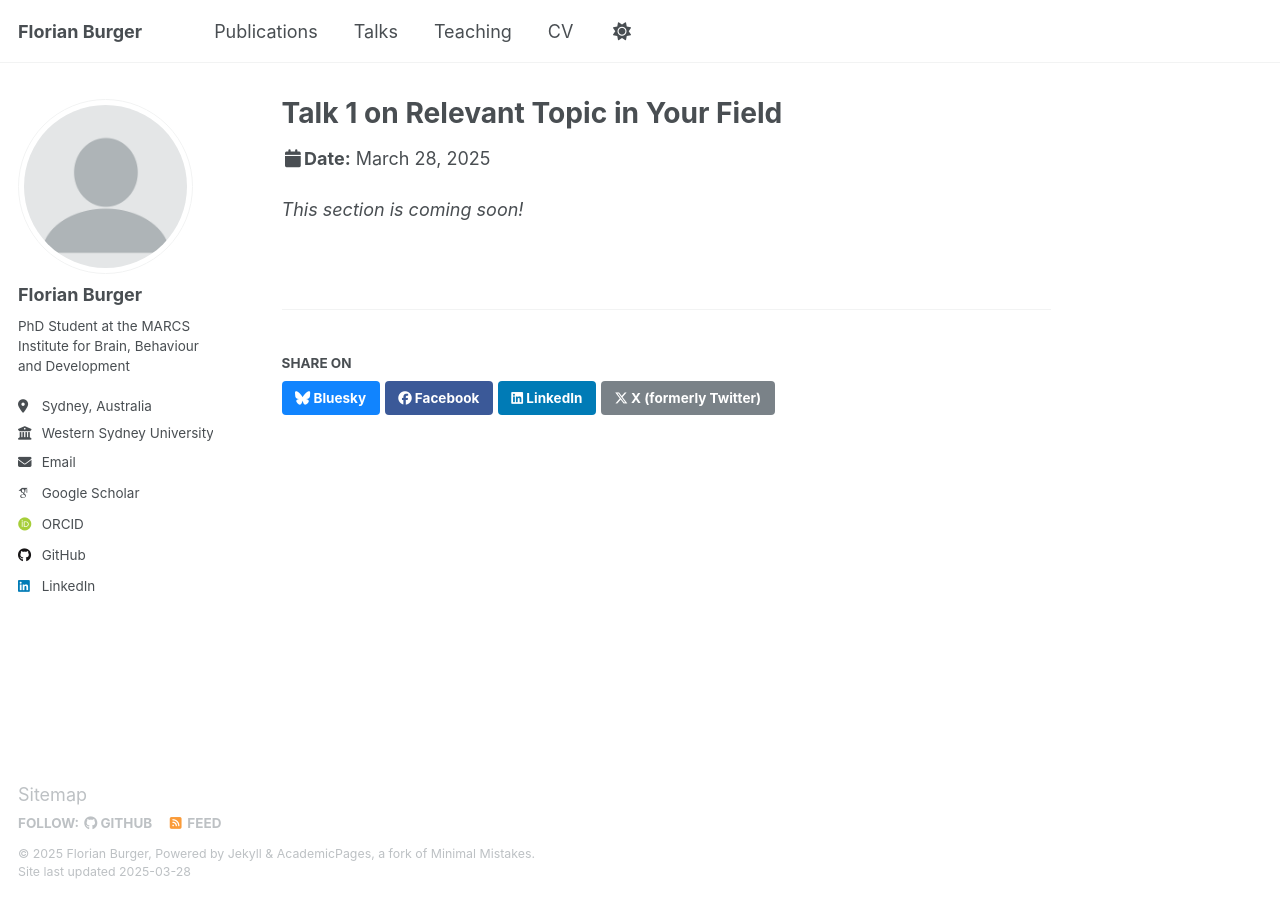
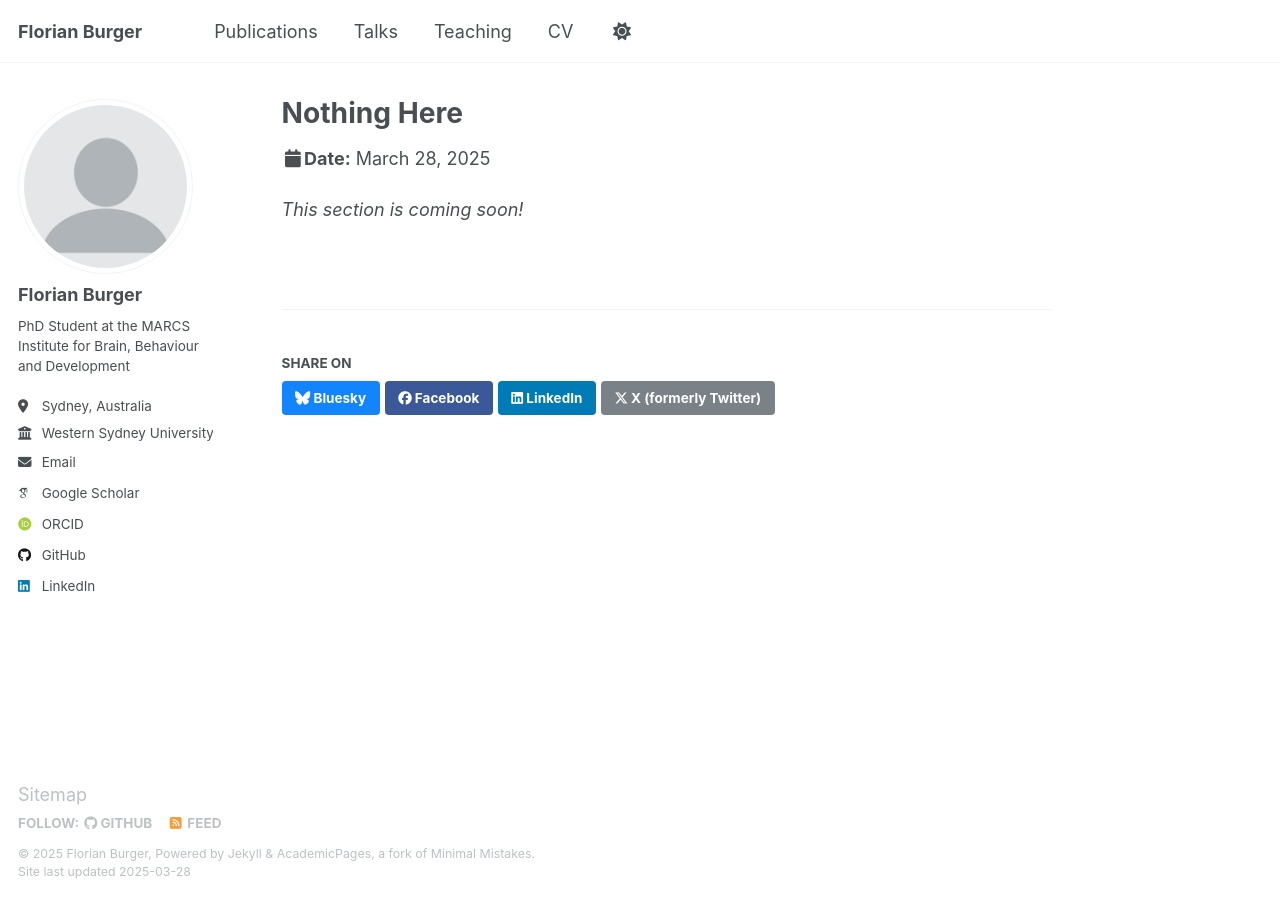
Before and after one commit to Flo-Burger/Flo-Burger.github.io, a Jekyll site: the page built from _talks/Place_Holder_Talks.md, in a window 1280 px wide. Built offline with Jekyll 4.4.1, drawn with Linux system fonts in a browser that asks for light colours; some web fonts are replaced.

Commit message:
Some other updates

```diff
--- a/_config.yml
+++ b/_config.yml
@@ -60,7 +60,7 @@ author:
   keybase          : # Username
   instagram        : # Username
   lastfm           : # Username
-  linkedin         : https://www.linkedin.com/in/florian-burger-2a93bb146/
+  linkedin         : florian-burger-2a93bb146/
   mastodon         : # URL
   medium           : # URL
   pinterest        : # Username
--- a/_talks/Place_Holder_Talks.md
+++ b/_talks/Place_Holder_Talks.md
@@ -1,5 +1,5 @@
 ---
-title: "Talk 1 on Relevant Topic in Your Field"
+title: "Nothing Here"
 collection: talks
 # type: "Talk"
 permalink: /talks/
```
